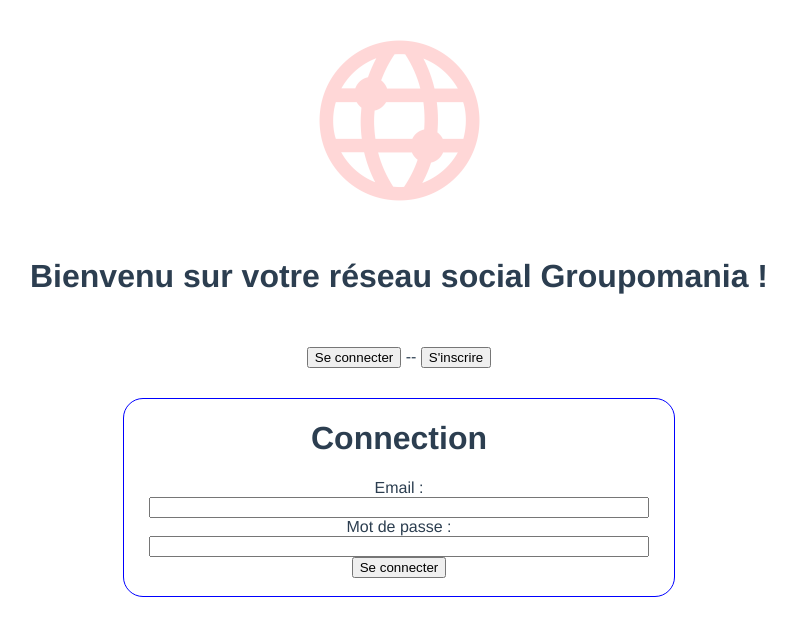
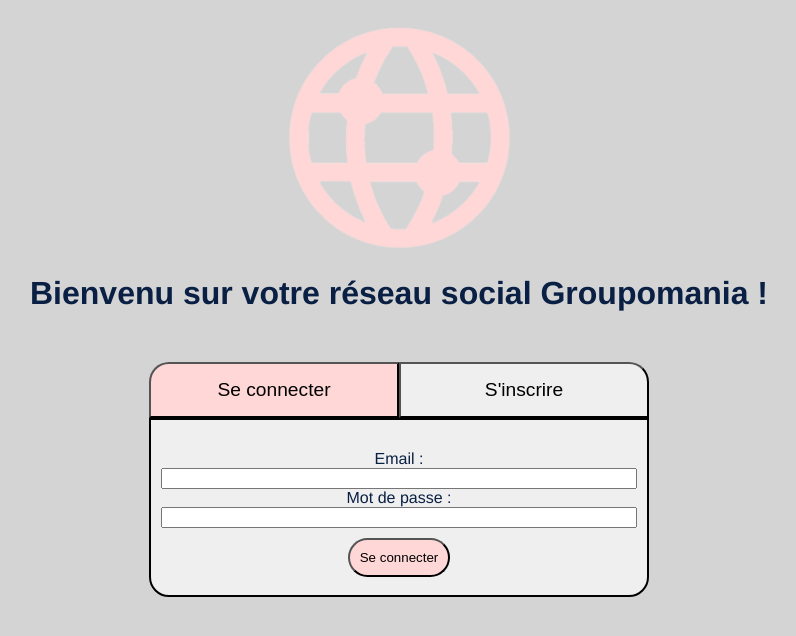
Before and after one commit to leocapde/LeoCapdevielle_7_28122021, a Vue app in the folder frontend/: page /#/ in a window 1280 px wide. Shown: the top 636 px of the page, without its empty margins (241-1037 px from the left). Built offline with nearby package versions, Linux system fonts and the light colour scheme.

Commit message:
First style

```diff
--- a/frontend/src/App.vue
+++ b/frontend/src/App.vue
@@ -5,15 +5,19 @@
 </template>
 
 <style>
+/* bg-second-color: #BA4D55; */
+
+body {
+  background: #D4D4D4;  /* $bg-color */
+  margin: 0;
+}
+
 #app {
   font-family: Avenir, Helvetica, Arial, sans-serif;
   -webkit-font-smoothing: antialiased;
   -moz-osx-font-smoothing: grayscale;
   text-align: center;
-  color: #2c3e50;
-}
-
-#logo {
-  max-height: 225px;
+  /* color: #2c3e50; */
+  color: #091F43; /* $text-color */
 }
 </style>
--- a/frontend/src/components/AboutHeader.vue
+++ b/frontend/src/components/AboutHeader.vue
@@ -1,13 +1,11 @@
 <template>
     <div id="about_header">
-            <div>
-                <img id="logo-about_header" alt="Groupomania logo" src="../assets/icon-left-font.png">
-            </div>
+            <img id="logo-about_header" alt="Groupomania logo" src="../assets/icon-left-font-monochrome-white.png">
             <nav id="about-nav">
-                <button @click="setUserProfil('')">Fil d'actualité</button> --
+                <button @click="setUserProfil('')">Fil d'actualité</button>
                 <button @click="setUserProfil(currentUser)">Mon profil</button>
+                <button @click="getSignout()">Déconnexion</button>
             </nav>
-            <button @click="getSignout()">Déconnexion</button>
         </div>
 </template>
 
@@ -44,9 +42,21 @@
     justify-content: space-between;
     align-items: center;
     border: 1px solid black;
+    padding: 0 20px;
+    background: #BA4D55;
 }
 
 #logo-about_header {
-    height: 200px;
+    max-width: 200px;
+}
+
+#about-nav button {
+    margin: 0 5px;
+    padding: 15px;
+    border-radius: 20px;
+}
+
+#about-nav button:hover {
+    background: #FFD7D7;
 }
 </style>
--- a/frontend/src/components/Commentaries.vue
+++ b/frontend/src/components/Commentaries.vue
@@ -29,14 +29,10 @@
 
 <style>
 #commentaries {
-    border: 1px solid purple;
+    /* border: 1px solid purple; */
     border-radius: 20px;
     margin: 10px;
+    padding: 1px 0;
     background: gray;
 }
-
-#postId {
-    color: white;
-    font-weight: bold;
-}
 </style>
--- a/frontend/src/components/Login.vue
+++ b/frontend/src/components/Login.vue
@@ -1,12 +1,12 @@
 <template>
   <div id="login">
-    <h1>Connection</h1>
+    <!-- <h1>Connection</h1> -->
     <form id="login-form" @submit.prevent>
       <label for="email">Email :</label>
       <input type="email" name="email" v-model="email">
       <label for="password">Mot de passe :</label>
       <input type="password" name="password" v-model="password">
-      <button @click="getLogin()">Se connecter</button>
+      <button id="login-button" @click="getLogin()">Se connecter</button>
       <br>
     </form>
   </div>
@@ -32,10 +32,12 @@
 
 <style>
 #login {
-  border: 1px solid blue;
-  border-radius: 20px;
+  border: 2px solid black;
+  border-radius: 0 0 20px 20px;
+  background: #EFEFEF;
   max-width: 550px;
   margin: auto;
+  padding: 30px 10px 0;
 }
 
 #login-form {
--- a/frontend/src/components/PostCommentary.vue
+++ b/frontend/src/components/PostCommentary.vue
@@ -46,12 +46,22 @@
 
 <style>
 #post_commentary {
-    border: 1px solid green;
+    /* border: 1px solid green; */
     padding: 10px;
     display: flex;
     border-radius: 20px;
     margin: 10px;
     background: lightgrey;
+    box-shadow: 2px 2px 10px;
+}
+
+#post_commentary textarea {
+    border-radius: 20px 0 0 20px;
+    padding: 10px;
+}
+
+#post_commentary button {
+    border-radius: 0 20px 20px 0;
 }
 
 </style>
--- a/frontend/src/components/PostPublication.vue
+++ b/frontend/src/components/PostPublication.vue
@@ -25,11 +25,22 @@
 
 <style>
 #post_publication {
-    border: 1px solid green;
+    border: 1px solid black;
     padding: 10px;
     display: flex;
     border-radius: 20px;
     margin: 10px 0;
+    background: #FFD7D7;
+    box-shadow: 2px 2px 10px;
+}
+
+#post_publication textarea {
+    border-radius: 20px 0 0 20px;
+    padding: 10px;
+}
+
+#post_publication button {
+    border-radius: 0 20px 20px 0;
 }
 
 </style>
--- a/frontend/src/components/Profil.vue
+++ b/frontend/src/components/Profil.vue
@@ -44,8 +44,10 @@
 
 <style>
 #profil {
-    border: 1px solid green;
+    border: 1px solid black;
     border-radius: 20px;
     margin: 10px 0;
+    background: #FFD7D7;
+    box-shadow: 2px 2px 10px;
 }
 </style>
--- a/frontend/src/components/ShowCommentaries.vue
+++ b/frontend/src/components/ShowCommentaries.vue
@@ -1,10 +1,12 @@
 <template>
     <div id="show_commentaries">
         <div class="commentary" v-for="commentary in commentaries" :key="commentary.id">
-            <h5 @click="setUserProfil(commentary.UserId)">{{ commentary.User.firstName }} {{ commentary.User.lastName }}</h5>
-            <p>{{ commentary.description }}</p>
-            <!-- <p>{{ commentary.createdAt }}</p> -->
-            <p v-bind="formateDate(commentary.createdAt)">{{ formatedDate }}</p>
+            <div class="commentary-header">
+                <div class="commentary-header_name" @click="setUserProfil(commentary.UserId)">{{ commentary.User.firstName }} {{ commentary.User.lastName }}</div>
+                <!-- <div class="commentary-header_date">{{ commentary.createdAt }}</div> -->
+                <div class="commentary-header_date" v-bind="formateDate(commentary.createdAt)">{{ formatedDate }}</div>
+            </div>
+            <div class="commentary-body">{{ commentary.description }}</div>
         </div>
     </div>
 </template>
@@ -35,13 +37,39 @@
 
 <style>
 .commentary {
-    border: 1px solid red;
+    /* border: 1px solid red; */
     border-radius: 20px;
     margin: 10px;
-    background: lightgrey;
+    padding: 1px 0;
+    background: white;
+    box-shadow: 2px 2px 10px;
 }
 
-h5:hover {
-    font-style: italic;
+.commentary-header {
+    width: 100%;
+    padding: 10px;
+    text-align: start;
+}
+
+.commentary-header_name {
+    font-weight: bold;
+    font-size: 0.9rem;
+    width: fit-content;
+}
+
+.commentary-header_name:hover {
+    color: #BA4D55;
+}
+
+.commentary-header_date {
+    font-size: 0.8rem;
+}
+
+.commentary-body {
+    padding: 10px;
+    margin: 5px;
+    border-radius: 20px;
+    background: lightgrey;
+    text-align: start;
 }
 </style>
--- a/frontend/src/components/ShowPublication.vue
+++ b/frontend/src/components/ShowPublication.vue
@@ -1,11 +1,15 @@
 <template>
     <div id="show_publications">
         <div class="publication" v-for="publication in publicationList" :key="publication.id">
-            <h4 @click="setUserProfil(publication.UserId)">{{ publication.User.firstName }} {{ publication.User.lastName }}</h4>
-            <p>{{ publication.description }}</p>
-            <!-- <p>{{ formateDate(publication.createdAt) }}</p> -->
-            <p v-bind="formateDate(publication.createdAt)">{{ formatedDate }}</p>
-            <Commentaries :commentaries="publication.Commentaries" :publicationId="publication.id"/>
+            <div class="publication-header">
+                <div class="publication-header_name" @click="setUserProfil(publication.UserId)">{{ publication.User.firstName }} {{ publication.User.lastName }}</div>
+                <!-- <div class="publication-header_date">{{ formateDate(publication.createdAt) }}</div> -->
+                <div class="publication-header_date" v-bind="formateDate(publication.createdAt)">{{ formatedDate }}</div>
+            </div>
+            <div class="publication-body">
+                <div class="publication-body_description">{{ publication.description }}</div>
+                <Commentaries :commentaries="publication.Commentaries" :publicationId="publication.id"/>
+            </div>
         </div>
     </div>
 </template>
@@ -57,12 +61,48 @@
 
 <style>
 .publication {
-    border: 1px solid blue;
+    border: 1px solid black;
     border-radius: 20px;
     margin: 10px 0;
+    background: white;
+    box-shadow: 2px 2px 10px;
+    display: flex;
+    flex-flow: column;
+    align-items: flex-start;
 }
 
-h4:hover {
-    font-style: italic;
+.publication-header {
+    width: 100%;
+    padding: 10px;
+    text-align: start;
+}
+
+.publication-header_name {
+    font-weight: bold;
+    font-size: 1.1rem;
+    width: fit-content;
+}
+
+.publication-header_name:hover {
+    color: #BA4D55;
+}
+
+.publication-header_date {
+    font-size: 0.8rem;
+}
+
+.publication-body {
+    border-radius: 20px;
+    background: lightblue;
+    width: 100%;
+}
+
+.publication-body_description {
+    padding: 10px;
+    margin: 20px 10px;
+    border-radius: 20px;
+    background: lightcyan;
+    text-align: start;
+    box-shadow: 2px 2px 10px;
 }
 </style>
--- a/frontend/src/components/Signup.vue
+++ b/frontend/src/components/Signup.vue
@@ -1,6 +1,6 @@
 <template>
   <div id="signup">
-    <h1>Inscription</h1>
+    <!-- <h1>Inscription</h1> -->
     <form id="signup-form" @submit.prevent>
       <label for="email">Email :</label>
       <input type="email" name="email" v-model="email">
@@ -10,7 +10,7 @@
       <input type="text" name="lastName" v-model="lastName">
       <label for="firstName">Prénom :</label>
       <input type="text" name="firstName" v-model="firstName">
-      <button @click="getSignup()">S'inscrire</button>
+      <button id="login-button" @click="getSignup()">S'inscrire</button>
       <br>
     </form>
   </div>
@@ -38,10 +38,12 @@
 
 <style>
 #signup {
-  border: 1px solid red;
-  border-radius: 20px;
+  border: 2px solid black;
+  border-radius: 0 0 20px 20px;
+  background: #EFEFEF;
   max-width: 550px;
   margin: auto;
+  padding: 30px 10px 0;
 }
 
 #signup-form {
--- a/frontend/src/views/About.vue
+++ b/frontend/src/views/About.vue
@@ -37,7 +37,7 @@
 
 <style>
 #about_body {
-    max-width: 500px;
+    max-width: 650px;
     margin: auto;
 }
 </style>
--- a/frontend/src/views/Home.vue
+++ b/frontend/src/views/Home.vue
@@ -1,15 +1,19 @@
 <template>
     <div id="home">
+        <div id="home-header">
             <img id="logo" alt="Vue logo" src="../assets/icon.png">
             <h1>Bienvenu sur votre réseau social Groupomania !</h1>
+        </div>
 
+        <div id="home-body">
             <nav id="home-nav">
-            <button @click="homeModeLogin()">Se connecter</button> --
-            <button @click="homeModeSignup()">S'inscrire</button>
+                <button id="login-nav" class="active" @click="homeModeLogin()">Se connecter</button>
+                <button id="signup-nav" @click="homeModeSignup()">S'inscrire</button>
             </nav>
 
             <Login v-if="getHomeMode == 'login'"/>
             <Signup v-else/>
+        </div>
     </div>
 </template>
 
@@ -32,16 +36,63 @@
     methods: {
         homeModeLogin() {
             this.$store.dispatch('setHomeMode', 'login')
+            document.getElementById('login-nav').classList.add('active')
+            document.getElementById('signup-nav').classList.remove('active')
         },
         homeModeSignup() {
             this.$store.dispatch('setHomeMode', 'signup')
+            document.getElementById('signup-nav').classList.add('active')
+            document.getElementById('login-nav').classList.remove('active')
         }
     }
 }
 </script>
 
 <style>
-#home-nav {
-  padding: 30px;
+#home-header {
+    margin-top: 25px;
+    margin-bottom: 50px;
+}
+
+#logo {
+  max-height: 225px;
+}
+
+#home-body {
+    max-width: 500px;
+    margin: auto;
+}
+
+#home-nav button {
+    padding: 15px;
+    width: 50%;
+    font-size: 1.2rem;
+}
+
+#home-nav button.active {
+    background: #FFD7D7;
+}
+
+#home-nav button:hover {
+    font-weight: bold;
+}
+
+#login-nav {
+    border-radius: 20px 0 0 0;
+}
+
+#signup-nav {
+    border-radius: 0 20px 0 0;
+}
+
+#login-button {
+    margin-top: 10px;
+    padding: 10px;
+    border-radius: 20px;
+    background: #FFD7D7;
+}
+
+#login-button:hover {
+    font-weight: bold;
 }
 </style>
```
Also changed, not shown: frontend/public/icon.png, frontend/src/assets/icon.png. Lines whose indentation alone changed are shown as unchanged.
